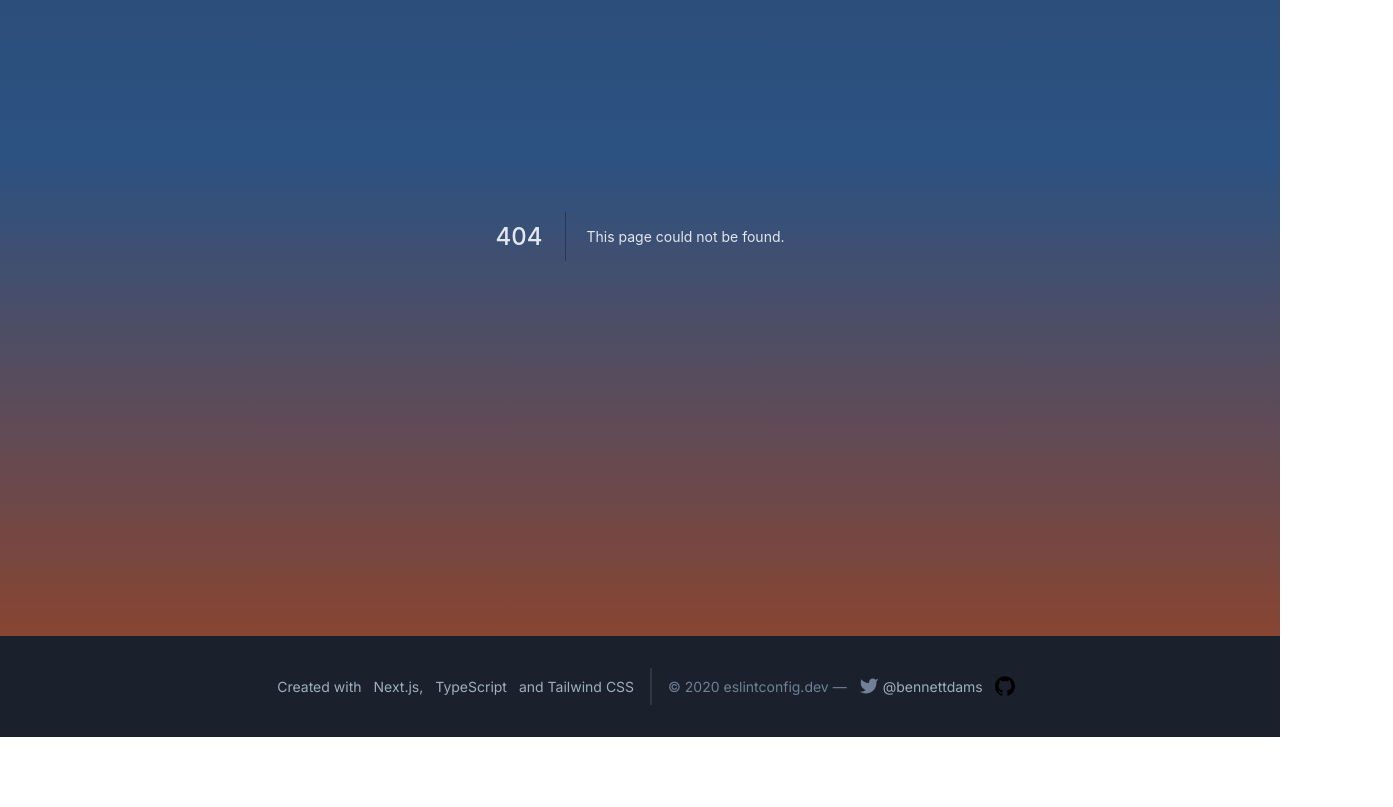
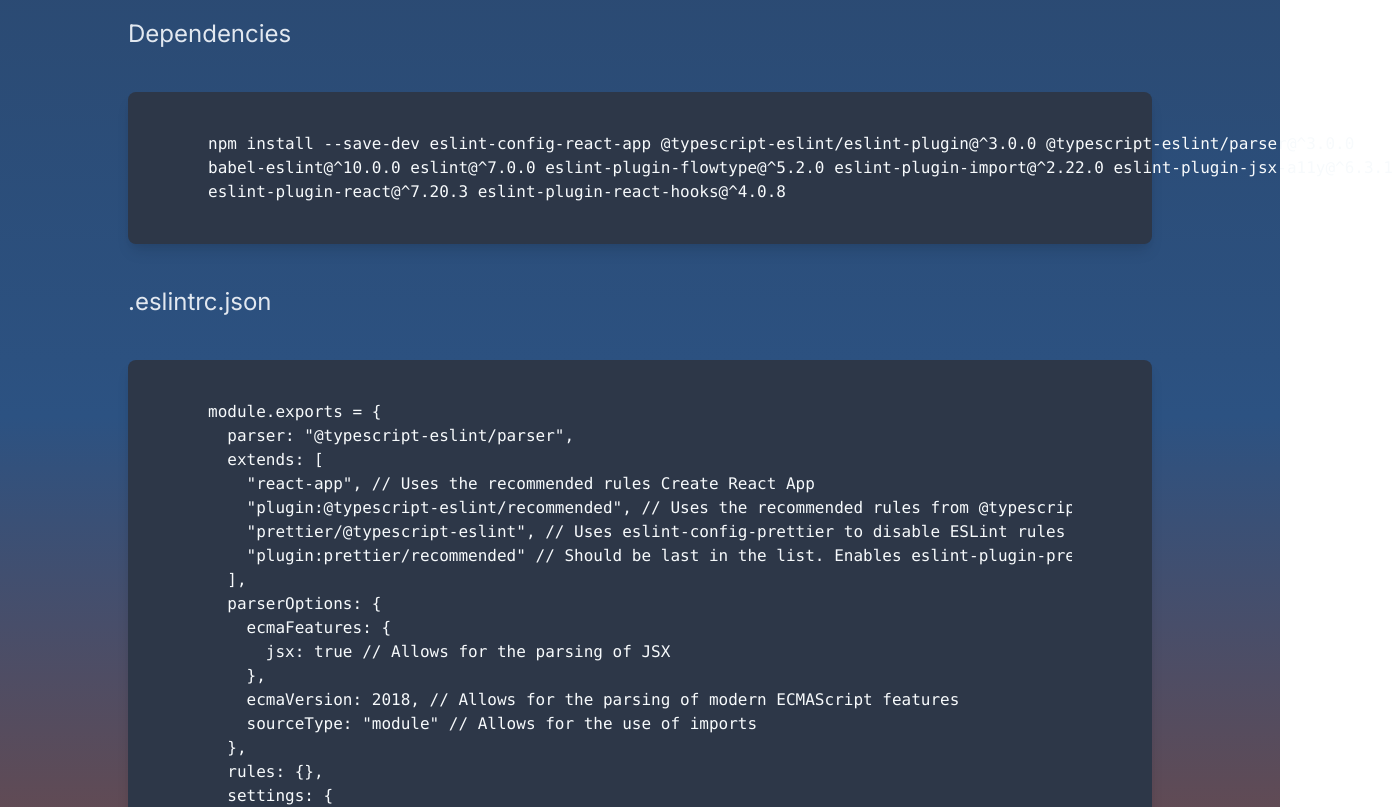
Before and after one commit to bennettdams/eslintconfig.dev, a Next.js app: page /cra in a window 1280 px wide. Before the commit this address had no page. Shown: the part 420-1227 px from the top of the page, 1393 px wide, since content can reach past the window. Before the commit the page ends 1157 px from the top, so only its background shows below. Built offline with nearby package versions, Linux system fonts and the light colour scheme.

Commit message:
CRA config | CodeBlock component

```diff
--- a/components/CodeBlock.tsx
+++ b/components/CodeBlock.tsx
@@ -1,7 +1,14 @@
-export const CodeBlock: React.FC = ({ children }) => {
+export const CodeBlock: React.FC<{ isScrollable?: boolean }> = ({
+  children,
+  isScrollable = false,
+}) => {
   return (
-    <div className="code-block bg-gray-700 text-gray-100 rounded-lg h-full w-full">
-      {children}
+    <div className="code-block shadow-lg px-20 py-10 bg-gray-800 font-mono text-gray-100 rounded-lg h-full w-full">
+      <p
+        className={`whitespace-pre` + ` ${isScrollable && 'overflow-x-scroll'}`}
+      >
+        {children}
+      </p>
     </div>
   )
 }
--- a/components/Footer.tsx
+++ b/components/Footer.tsx
@@ -6,7 +6,7 @@ export const Footer: React.FC = () => {
           <span className="ml-3 text-sm text-gray-500">Created with</span>
           <span className="ml-3 text-sm text-gray-500">
             <a
-              href="https://twitter.com/bennettdams"
+              href="https://nextjs.org/"
               target="_blank"
               rel="noopener noreferrer"
             >
@@ -15,7 +15,7 @@ export const Footer: React.FC = () => {
           </span>
           <span className="ml-3 text-sm text-gray-500">
             <a
-              href="https://twitter.com/bennettdams"
+              href="https://www.typescriptlang.org/"
               target="_blank"
               rel="noopener noreferrer"
             >
@@ -24,7 +24,7 @@ export const Footer: React.FC = () => {
           </span>
           <span className="ml-3 text-sm text-gray-500">
             <a
-              href="https://twitter.com/bennettdams"
+              href="https://tailwindcss.com"
               target="_blank"
               rel="noopener noreferrer"
             >
--- /dev/null
+++ b/components/Section.tsx
@@ -0,0 +1,10 @@
+export const Section: React.FC<{ title?: string }> = ({ children, title }) => {
+  return (
+    <section>
+      <>
+        {title && <h1 className="text-2xl py-10">{title}</h1>}
+        {children}
+      </>
+    </section>
+  )
+}
--- a/pages/_app.tsx
+++ b/pages/_app.tsx
@@ -24,11 +24,11 @@ function App({ Component, pageProps }: AppProps) {
           </div>
           <div className="flex-1">
             <h2 className="italic text-gray-600">
-              Skip reading a new Medium article every 2 months
+              Skip reading a new blog post every 2 months
             </h2>
           </div>
         </div>
-        <div className="container px-32 min-h-screen min-w-full">
+        <div className="container px-32 mb-40 min-h-screen min-w-full">
           <Component {...pageProps} />
         </div>
         <Footer />
--- /dev/null
+++ b/pages/cra/index.tsx
@@ -0,0 +1,50 @@
+import React from 'react'
+import { CodeBlock } from '../../components/CodeBlock'
+import { Section } from '../../components/Section'
+
+export default function PageCreateReactApp() {
+  return (
+    <div>
+      <Section>
+        <p className="text-center">Select your setup:</p>
+      </Section>
+      <Section title="TypeScript &amp; Prettier"></Section>
+      <Section title="Dependencies">
+        <CodeBlock>
+          {`npm install --save-dev eslint-config-react-app @typescript-eslint/eslint-plugin@^3.0.0 @typescript-eslint/parser@^3.0.0
+babel-eslint@^10.0.0 eslint@^7.0.0 eslint-plugin-flowtype@^5.2.0 eslint-plugin-import@^2.22.0 eslint-plugin-jsx-a11y@^6.3.1
+eslint-plugin-react@^7.20.3 eslint-plugin-react-hooks@^4.0.8
+`}
+        </CodeBlock>
+      </Section>
+      <Section title=".eslintrc.json">
+        <CodeBlock isScrollable>
+          {`module.exports = {
+  parser: "@typescript-eslint/parser",
+  extends: [
+    "react-app", // Uses the recommended rules Create React App
+    "plugin:@typescript-eslint/recommended", // Uses the recommended rules from @typescript-eslint/eslint-plugin
+    "prettier/@typescript-eslint", // Uses eslint-config-prettier to disable ESLint rules from @typescript-eslint/eslint-plugin that would conflict with prettier
+    "plugin:prettier/recommended" // Should be last in the list. Enables eslint-plugin-prettier and eslint-config-prettier. This will display prettier errors as ESLint errors. Make sure this is always the last configuration in the extends array.
+  ],
+  parserOptions: {
+    ecmaFeatures: {
+      jsx: true // Allows for the parsing of JSX
+    },
+    ecmaVersion: 2018, // Allows for the parsing of modern ECMAScript features
+    sourceType: "module" // Allows for the use of imports
+  },
+  rules: {},
+  settings: {
+    react: {
+      version: "detect" // Tells eslint-plugin-react to automatically detect the version of React to use
+    }
+  }
+};
+
+`}
+        </CodeBlock>
+      </Section>
+    </div>
+  )
+}
--- a/pages/index.tsx
+++ b/pages/index.tsx
@@ -14,11 +14,11 @@ export const Home = (): JSX.Element => (
 
       <div className="flex mt-20 space-x-40">
         <div className="flex-1">
-          <Link href="/react">
+          <Link href="/cra">
             <div>
               <Card isHoverable>
-                <div className="h-20 w-20 mx-auto flex items-center justify-center">
-                  <a>React</a>
+                <div className="h-20 w-full mx-auto flex items-center justify-center">
+                  <a>Create React App</a>
                 </div>
               </Card>
             </div>
@@ -28,7 +28,7 @@ export const Home = (): JSX.Element => (
           <Link href="/nextjs">
             <div>
               <Card isNotAllowed>
-                <div className="h-20 w-20 mx-auto flex items-center justify-center">
+                <div className="h-20 w-full mx-auto flex items-center justify-center">
                   <a>Next.js</a>
                 </div>
               </Card>
@@ -39,7 +39,7 @@ export const Home = (): JSX.Element => (
           <Link href="/vue">
             <div>
               <Card isNotAllowed>
-                <div className="h-20 w-20 mx-auto flex items-center justify-center">
+                <div className="h-20 w-full mx-auto flex items-center justify-center">
                   <a>Vue</a>
                 </div>
               </Card>
--- a/pages/react/index.tsx
+++ /dev/null
@@ -1,13 +0,0 @@
-import React from 'react'
-import { CodeBlock } from '../../components/CodeBlock'
-
-export default function PageReact() {
-  return (
-    <>
-      <div>Select your setup</div>
-      <div>
-        <CodeBlock>Test</CodeBlock>
-      </div>
-    </>
-  )
-}
--- a/tailwind.config.js
+++ b/tailwind.config.js
@@ -2,8 +2,6 @@ module.exports = {
   purge: [],
   theme: {
     extend: {
-      fontFamily: ['Inter'],
-    },
       fontFamily: {
         sans: [
           'Inter',
@@ -23,6 +21,7 @@ module.exports = {
         ],
       },
     },
+  },
   variants: {},
   plugins: [],
 }
```
Lines whose indentation alone changed are shown as unchanged.
